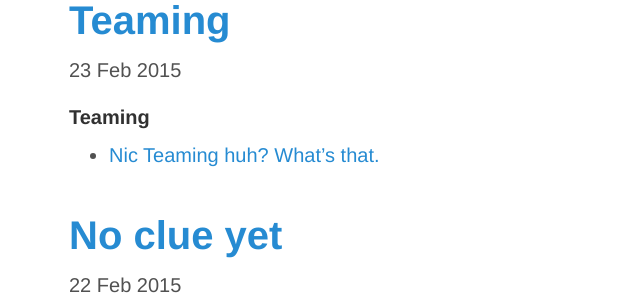
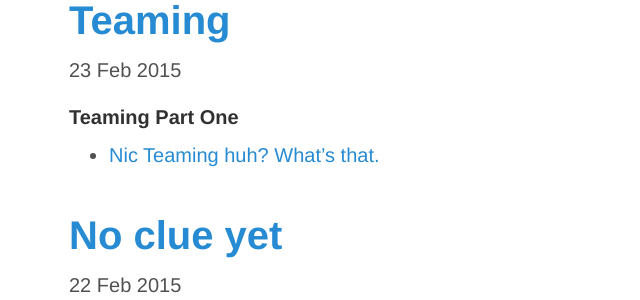
Before and after one commit to boonchu/boonchu.github.io, a Jekyll site: the page built from index.html, in a window 1280 px wide. Shown: the part 538-838 px from the top of the page, without its empty margins (221-861 px from the left). Built offline with Jekyll 4.4.1, drawn with Linux system fonts in a browser that asks for light colours.

Commit message:
Update 2015-02-23-teaming.md

```diff
--- a/_posts/2015-02-23-teaming.md
+++ b/_posts/2015-02-23-teaming.md
@@ -1,2 +1,2 @@
-###### Teaming
+###### Teaming Part One
 * [Nic Teaming huh? What's that.](https://github.com/boonchu/opslab/blob/master/daily_linux/Case6.md)
```
